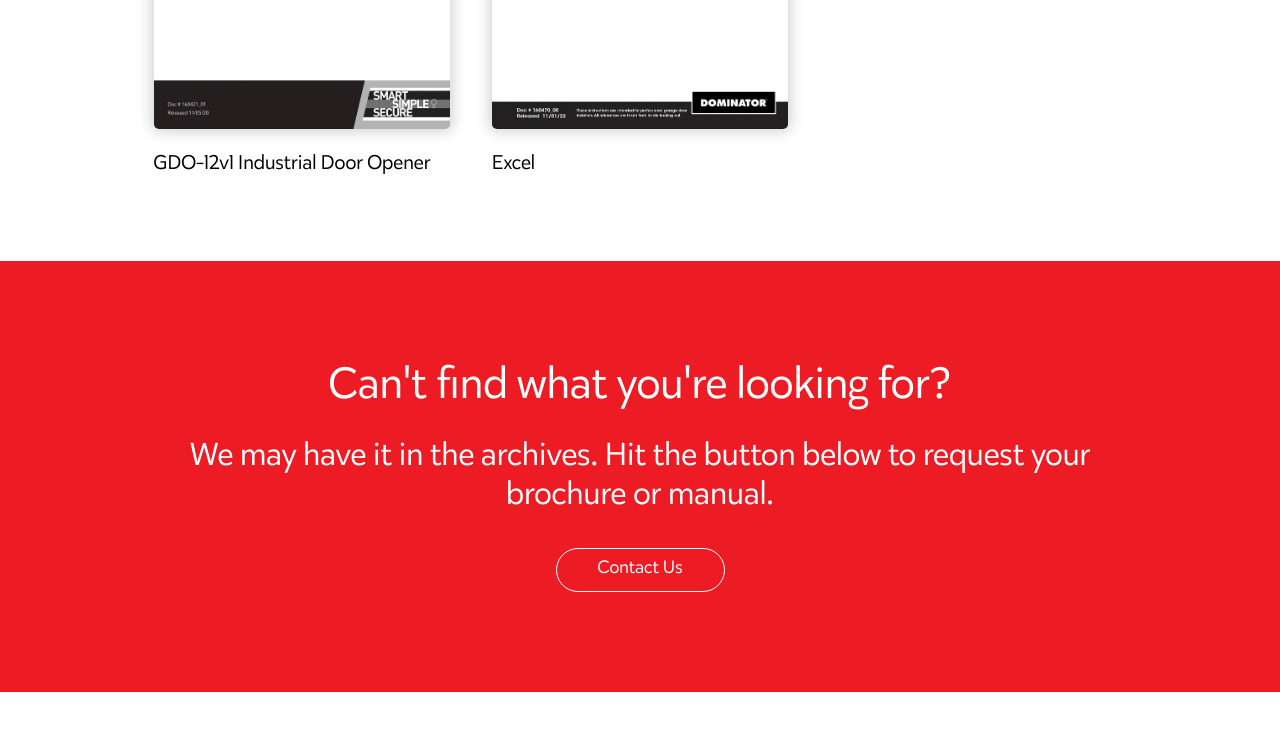
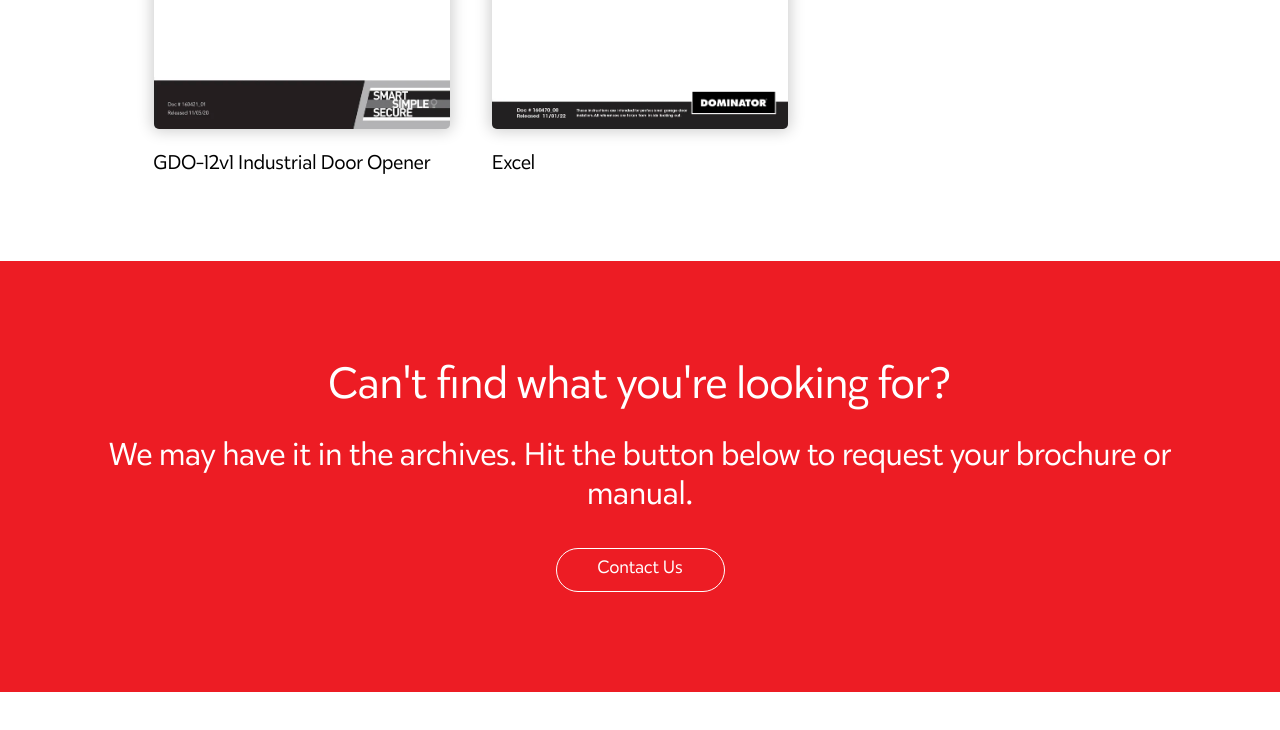
Before and after one commit to saadiqbal-dev/dominator, a plain HTML site: page index.html in a window 1280 px wide. Shown: the part 3178-3908 px from the top of the page. Drawn offline with nearby package versions, Linux system fonts and the light colour scheme.

Commit message:
update responsive padding

```diff
--- a/styles.css
+++ b/styles.css
@@ -114,7 +114,7 @@
 .cta-section {
   width: 100vw;
   background: #ed1c24;
-  padding: 100px clamp(20px, 12vw, 240px);
+  padding: 100px clamp(20px, 5vw, 240px);
 }
 
 .cta-section h2 {
```
